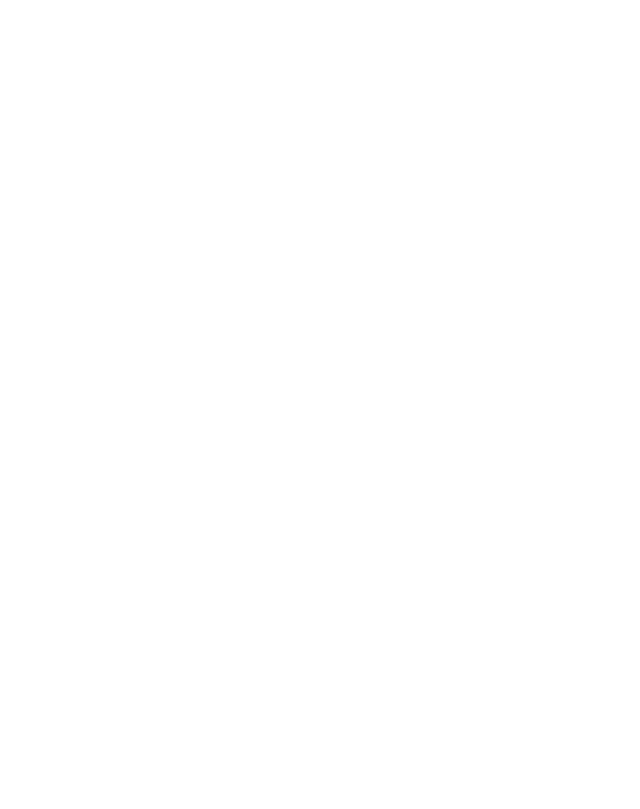
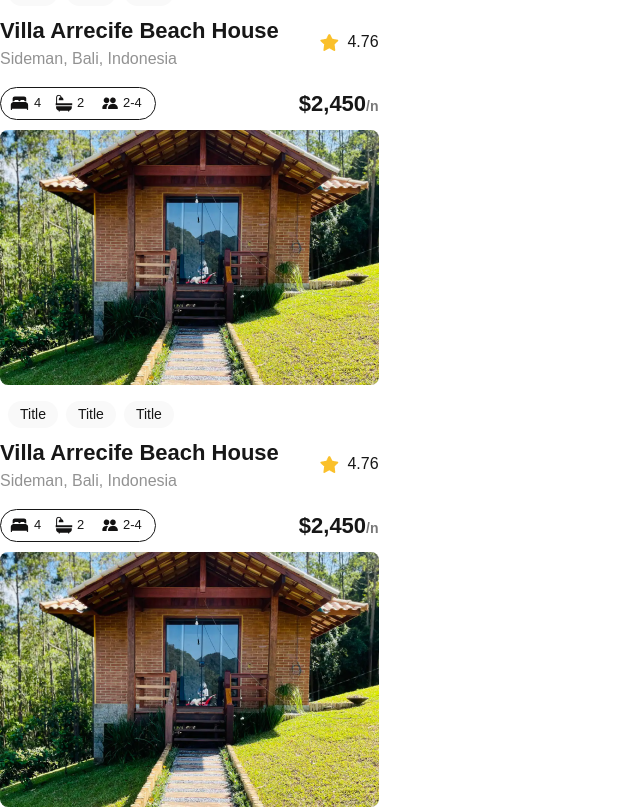
Before and after one commit to Adaking-hub/alx-project-0x00-setup, a Next.js app in the folder alx-project-0x00/: page /landing in a window 1280 px wide. Shown: the part 320-1129 px from the top of the page, without its empty margins (0-640 px from the left). Before the commit the page ends 800 px from the top, so only its background shows below. Built offline with nearby package versions, Linux system fonts and the light colour scheme.

Commit message:
Next.js Project

```diff
--- a/alx-project-0x00/components/Card.tsx
+++ b/alx-project-0x00/components/Card.tsx
@@ -1,6 +1,6 @@
 import Image from "next/image"
-import HOUSE_IMAGE from "@/public/assets/house.png"
-import STAR_IMAGE from "@/public/assets/star.png"
+import HOUSE_IMAGE from "@/public/assets/images/house.png"
+import STAR_IMAGE from "@/public/assets/images/star.png"
 import React from "react"
 import Pill from "./Pill"
 
--- a/alx-project-0x00/components/Pill.tsx
+++ b/alx-project-0x00/components/Pill.tsx
@@ -1,4 +1,4 @@
-onst Pill: React.FC = () => {
+const Pill: React.FC = () => {
   return (
     <div className=" flex justify-center  items-center bg-[#F9F9F9] px-3 w-auto h-[27px] rounded-full">
       <p className=" text-sm ">Title</p>
--- a/alx-project-0x00/pages/landing.tsx
+++ b/alx-project-0x00/pages/landing.tsx
@@ -1,7 +1,13 @@
+import Card from "@/components/Card"
+
 const Landing: React.FC =  () => {
   return (
     <div>
       <h1 className=" text-xl font-extralight">Landing Page</h1>
+
+      <Card />
+      <Card />
+      <Card />
     </div>
   )
 }
```
